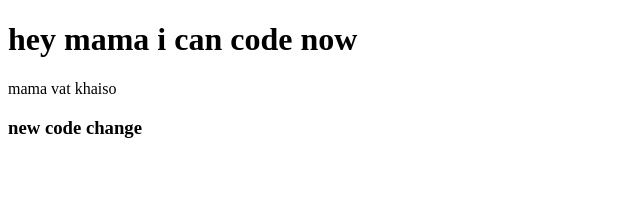
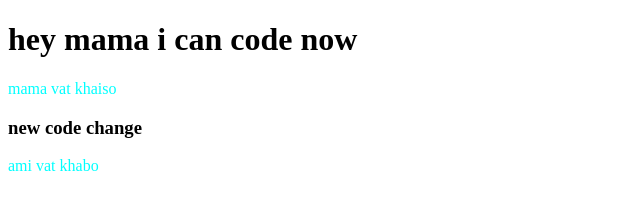
Before and after one commit to Rajeebce98/My-second-repo, a plain HTML site: page index.html in a window 1280 px wide. Shown: the whole page, without its empty margins (0-640 px from the left). Drawn offline with Linux system fonts and the light colour scheme.

Commit message:
styles addes

```diff
--- a/index.html
+++ b/index.html
@@ -5,10 +5,12 @@
     <meta http-equiv="X-UA-Compatible" content="IE=edge">
     <meta name="viewport" content="width=device-width, initial-scale=1.0">
     <title>My-second-repo</title>
+    <link rel="stylesheet" href="style.css">
 </head>
 <body>
     <h1>hey mama i can code now</h1>
     <p>mama vat khaiso</p>
     <h3>new code change</h3>
+    <p>ami vat khabo</p>
 </body>
 </html>
--- /dev/null
+++ b/style.css
@@ -0,0 +1 @@
+p{color: aqua;}
```
